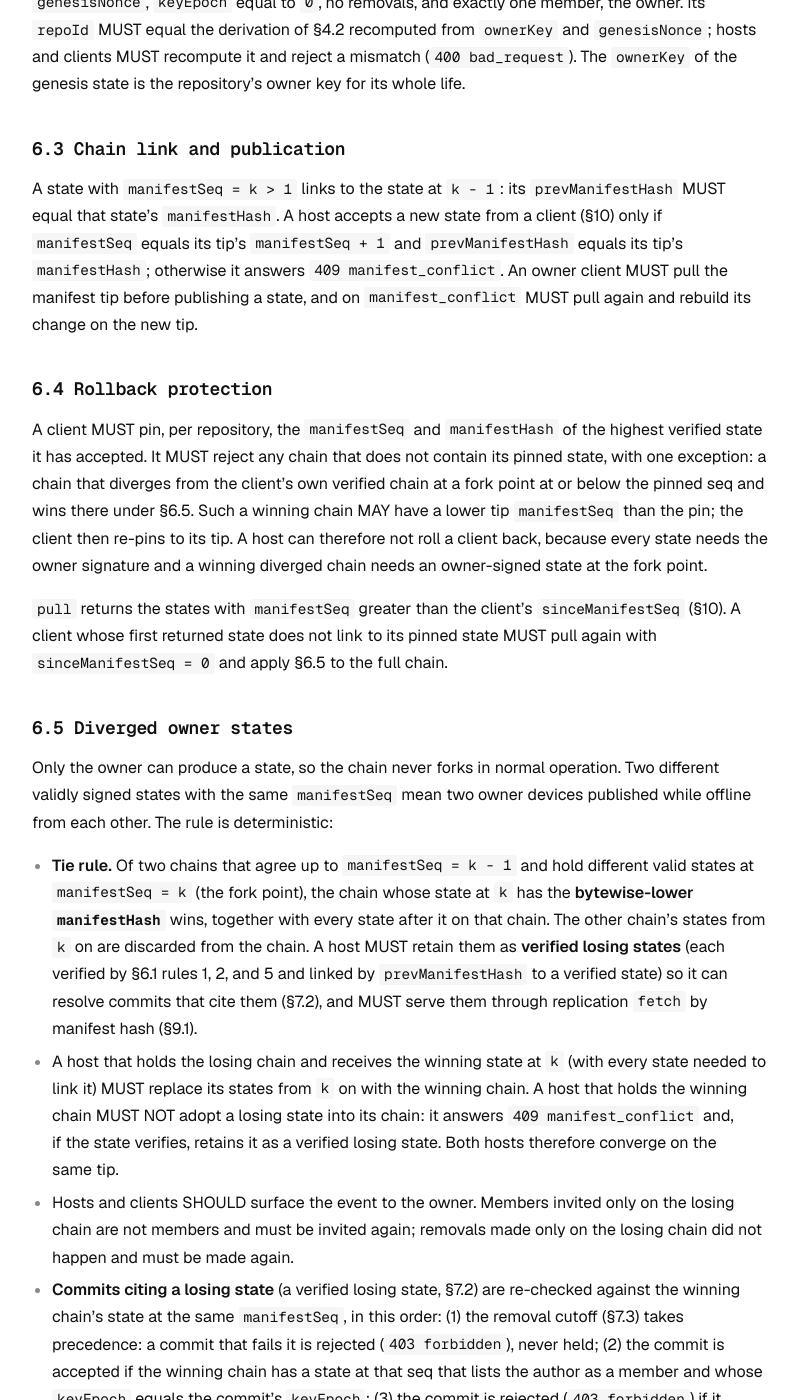
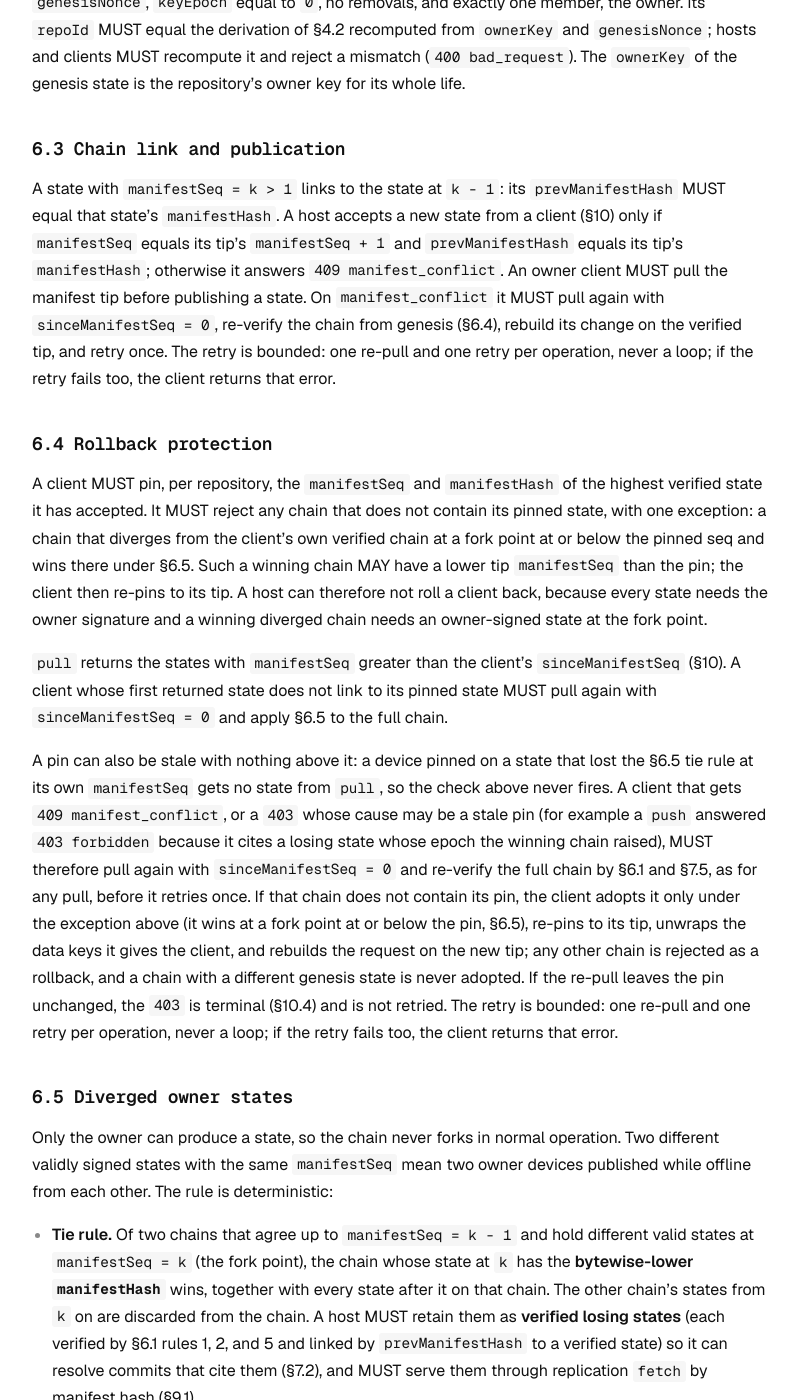
Before and after one commit to trqlmao/avp, a Jekyll site: the page built from SPEC.md, in a window 1280 px wide and 1400 px high, scrolled down 14955 px. Shown: the whole window, without its empty margins (240-1038 px from the left). Built offline with Jekyll 4.4.1, drawn with Linux system fonts in a browser that asks for light colours; our own code applies the rules of GitHub Pages for plain Markdown files; some of the changed text lies outside the part shown.

Commit message:
docs(spec): require a full re-pull on a stale manifest pin
A device pinned on a same-seq state that lost the 6.5 tie rule gets an
empty pull, since nothing is above its pin, and never learns that it
lost: owner operations loop on 409 manifest_conflict and a member's
pushes fail with 403 after an epoch raise on the winning chain.

On 409 manifest_conflict, or a 403 that a stale pin may cause, a client
now re-pulls from manifest seq 0, re-verifies the chain like any pull,
adopts it only under the 6.4 exception, and retries once. One re-pull
and one retry per operation, never a loop. IMPLEMENTING.md and
llms-full.txt follow.

```diff
--- a/SPEC.md
+++ b/SPEC.md
@@ -532,8 +532,10 @@ key for its whole life.
 A state with `manifestSeq = k > 1` links to the state at `k - 1`: its `prevManifestHash` MUST equal that
 state's `manifestHash`. A host accepts a new state from a client (§10) only if `manifestSeq` equals its tip's
 `manifestSeq + 1` and `prevManifestHash` equals its tip's `manifestHash`; otherwise it answers
-`409 manifest_conflict`. An owner client MUST pull the manifest tip before publishing a state, and on
-`manifest_conflict` MUST pull again and rebuild its change on the new tip.
+`409 manifest_conflict`. An owner client MUST pull the manifest tip before publishing a state. On
+`manifest_conflict` it MUST pull again with `sinceManifestSeq = 0`, re-verify the chain from genesis
+(§6.4), rebuild its change on the verified tip, and retry once. The retry is bounded: one re-pull and one
+retry per operation, never a loop; if the retry fails too, the client returns that error.
 
 ### 6.4 Rollback protection
 
@@ -547,6 +549,18 @@ winning diverged chain needs an owner-signed state at the fork point.
 `pull` returns the states with `manifestSeq` greater than the client's `sinceManifestSeq` (§10). A client
 whose first returned state does not link to its pinned state MUST pull again with `sinceManifestSeq = 0` and
 apply §6.5 to the full chain.
+
+A pin can also be stale with nothing above it: a device pinned on a state that lost the §6.5 tie rule at
+its own `manifestSeq` gets no state from `pull`, so the check above never fires. A client that gets
+`409 manifest_conflict`, or a `403` whose cause may be a stale pin (for example a `push` answered
+`403 forbidden` because it cites a losing state whose epoch the winning chain raised), MUST therefore pull
+again with `sinceManifestSeq = 0` and re-verify the full chain by §6.1 and §7.5, as for any pull, before it
+retries once. If that chain does not contain its pin, the client adopts it only under the exception above
+(it wins at a fork point at or below the pin, §6.5), re-pins to its tip, unwraps the data keys it gives
+the client, and rebuilds the request on the new tip; any other chain is rejected as a rollback, and a
+chain with a different genesis state is never adopted. If the re-pull leaves the pin unchanged, the `403`
+is terminal (§10.4) and is not retried. The retry is bounded: one re-pull and one retry per operation,
+never a loop; if the retry fails too, the client returns that error.
 
 ### 6.5 Diverged owner states
 
@@ -1025,8 +1039,8 @@ only the status.
 | `429` | `quota_exceeded` | A deployment resource limit was hit |
 
 Every error except `422 missing_parents` is **terminal** for that request: a client MUST NOT retry it
-unchanged. `too_many_heads` and `manifest_conflict` tell the client what to do next (merge, or pull and
-rebuild). The gRPC profile maps them to `INVALID_ARGUMENT` (`bad_request`), `UNAUTHENTICATED`
+unchanged. `too_many_heads` and `manifest_conflict` tell the client what to do next (merge, or pull from
+seq 0 and rebuild, §6.3, §6.4); a request rebuilt on a new tip after that re-pull is not unchanged. The gRPC profile maps them to `INVALID_ARGUMENT` (`bad_request`), `UNAUTHENTICATED`
 (`unauthorized`), `PERMISSION_DENIED` (`forbidden`, `not_hosted`), `NOT_FOUND`, `ALREADY_EXISTS`
 (`duplicate_repo`), `FAILED_PRECONDITION` (`too_many_heads`, `manifest_conflict`, `missing_parents`), and
 `RESOURCE_EXHAUSTED` (`quota_exceeded`), and carries the same `code` string as the status message.
```
Also changed, not shown: IMPLEMENTING.md (+7 -2 lines), llms-full.txt (+25 -6 lines).
